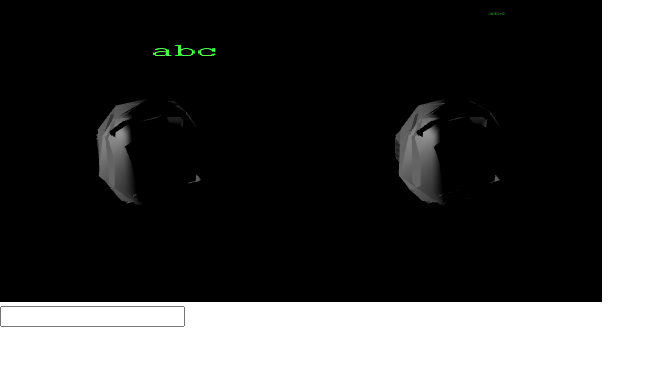
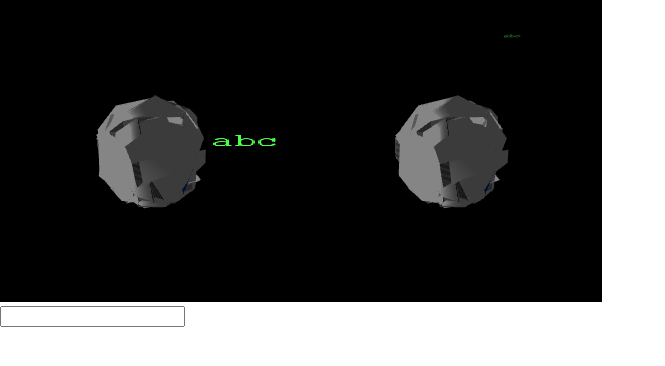
Before and after one commit to josephharding/render_text, a website: page public/index.html in a window 1280 px wide. Shown: the whole page, without its empty margins (0-665 px from the left). Drawn offline with Linux system fonts and the light colour scheme.

Commit message:
render text now using frame buffer instead of copying from the draw screen

```diff
--- a/public/grid.js
+++ b/public/grid.js
@@ -8,8 +8,8 @@ function Grid(sec_width, sec_height, width, height, uvs, gl) {
  	this._positions = [];
   this._offset = [];
 
-  var x = -1;
-  var y = 0.6;
+  var x = -.6;
+  var y = 0;
 
   for(var i = 0; i < width; i++) {
 		for(var j = 0; j < height; j++) {
--- a/public/index.html
+++ b/public/index.html
@@ -15,7 +15,7 @@
     <br/>
     <input id="str" type="text"></input>
   </body>
-  <script id="3d-vs" type="x-shader/x-vertex">#version 300 es
+  <script id="thing-vs" type="x-shader/x-vertex">#version 300 es
 
     uniform mat4 u_worldViewProjection;
     uniform mat4 u_world;
@@ -35,7 +35,7 @@
 			gl_Position.xyz += u_offset;
   	}
   </script>
-  <script id="3d-fs" type="x-shader/x-fragment">#version 300 es
+  <script id="thing-fs" type="x-shader/x-fragment">#version 300 es
 
 		precision mediump float;
 
@@ -48,12 +48,12 @@
     out vec4 outColor;
 
     void main() {
-      float light = dot(normalize(v_normal), u_light);
+      float light = min(max(dot(normalize(v_normal), u_light) + 0.8, 0.4), 0.9);
 			outColor = texture(u_image, v_uv);
       outColor.rgb *= light;
   	}
   </script>
-  <script id="offset-vs" type="x-shader/x-vertex">#version 300 es
+  <script id="glyph-grid-vs" type="x-shader/x-vertex">#version 300 es
 
 		in vec2 a_position;
 		in vec2 a_uv;
@@ -70,7 +70,21 @@
     	gl_Position = vec4((u_scale * aspected) + a_offset, 0, 1);
   	}
   </script>
-  <script id="simple-vs" type="x-shader/x-vertex">#version 300 es
+  <script id="glyph-grid-fs" type="x-shader/x-fragment">#version 300 es
+
+		precision mediump float;
+
+    in vec2 v_uv;
+
+    uniform sampler2D u_image;
+
+    out vec4 outColor;
+
+    void main() {
+			outColor = vec4(0.3, 1, 0.3, 1) * texture(u_image, v_uv);
+  	}
+  </script>
+  <script id="text-quad-vs" type="x-shader/x-vertex">#version 300 es
 
 		in vec2 a_position;
 		in vec2 a_uv;
@@ -84,22 +98,7 @@
     	gl_Position = vec4(a_position, 0, 1);
   	}
   </script>
-  <script id="simple-texture-fs" type="x-shader/x-fragment">#version 300 es
-
-		precision mediump float;
-
-    in vec2 v_uv;
-
-    uniform sampler2D u_image;
-
-    out vec4 outColor;
-
-    void main() {
-			outColor = vec4(0.3, 1, 0.3, 1) * texture(u_image, v_uv);
-			//outColor = vec4(1, 0, 0, 1);
-  	}
-  </script>
-  <script id="other-texture-fs" type="x-shader/x-fragment">#version 300 es
+  <script id="text-quad-fs" type="x-shader/x-fragment">#version 300 es
 
 		precision mediump float;
 
--- a/public/renderer.js
+++ b/public/renderer.js
@@ -12,7 +12,7 @@ function Renderer() {
 Renderer.prototype.init = function (gl) {
   this._gl = gl;
 
-	this.three_program = createProgram(gl, getShader(gl, "3d-vs"), getShader(gl, "3d-fs"));
+	this.three_program = createProgram(gl, getShader(gl, "thing-vs"), getShader(gl, "thing-fs"));
 
   this.worldUL = this._gl.getUniformLocation(this.three_program, "u_world");
   this.worldVPUL = this._gl.getUniformLocation(this.three_program, "u_worldViewProjection");
@@ -46,7 +46,6 @@ Renderer.prototype.draw = function (text, thing, thingTwo) {
 	this._gl.clearColor(0, 0, 0, 1);
 	this._gl.clear(this._gl.COLOR_BUFFER_BIT | this._gl.DEPTH_BUFFER_BIT);
 
-	text.draw(this._gl);
 
 	// start drawing test 3D scene
 	this._gl.useProgram(this.three_program);
@@ -77,8 +76,11 @@ Renderer.prototype.draw = function (text, thing, thingTwo) {
   thingTwo.setOffset(this.offsetUL, -15, 0, 0);
   thingTwo.draw(this.offsetUL, this._gl);
 
+
   this._gl.disable(this._gl.DEPTH_TEST);
 	//this._gl.disable(this._gl.CULL_FACE);
 
-	this.r++;
+  text.draw(this._gl);
+
+  this.r++;
 };
--- a/public/rendertext.js
+++ b/public/rendertext.js
@@ -10,10 +10,10 @@ function RenderText(gl, image, image_dim) {
   this.startTime = Date.now();
 
   this._glyph_program = createProgram(gl,
-    getShader(gl, "offset-vs"), getShader(gl, "simple-texture-fs"));
+    getShader(gl, "glyph-grid-vs"), getShader(gl, "glyph-grid-fs"));
 
   this._quad_program = createProgram(gl,
-    getShader(gl, "simple-vs"), getShader(gl, "other-texture-fs"));
+    getShader(gl, "text-quad-vs"), getShader(gl, "text-quad-fs"));
 
   this.resolutionUL = gl.getUniformLocation(this._glyph_program, "u_resolution");
   this.scaleUL = gl.getUniformLocation(this._glyph_program, "u_scale");
@@ -33,6 +33,30 @@ function RenderText(gl, image, image_dim) {
 	this._quad = new Quad(gl); // canvas for doing screen capture and applying blur effect
 
 	this._texture = gl.createTexture();
+
+	// create the frame buffer where the render text is drawn in the first pass
+	this.framebuffer = gl.createFramebuffer();
+  gl.bindFramebuffer(gl.FRAMEBUFFER, this.framebuffer);
+
+  gl.bindTexture(gl.TEXTURE_2D, this._texture);
+  gl.texParameteri(gl.TEXTURE_2D, gl.TEXTURE_WRAP_S, gl.CLAMP_TO_EDGE);
+  gl.texParameteri(gl.TEXTURE_2D, gl.TEXTURE_WRAP_T, gl.CLAMP_TO_EDGE);
+  gl.texParameteri(gl.TEXTURE_2D, gl.TEXTURE_MIN_FILTER, gl.LINEAR);
+
+  gl.texImage2D(gl.TEXTURE_2D, 0, gl.RGBA, gl.drawingBufferWidth, gl.drawingBufferHeight,
+    0, gl.RGBA, gl.UNSIGNED_BYTE, null);
+
+	var renderbuffer = gl.createRenderbuffer();
+	gl.bindRenderbuffer(gl.RENDERBUFFER, renderbuffer);
+	gl.renderbufferStorage(gl.RENDERBUFFER, gl.DEPTH_COMPONENT16,
+    gl.drawingBufferWidth, gl.drawingBufferHeight);
+
+  gl.framebufferTexture2D(gl.FRAMEBUFFER, gl.COLOR_ATTACHMENT0, gl.TEXTURE_2D, this._texture, 0);
+  gl.framebufferRenderbuffer(gl.FRAMEBUFFER, gl.DEPTH_ATTACHMENT, gl.RENDERBUFFER, renderbuffer);
+
+	gl.bindTexture(gl.TEXTURE_2D, null);
+	gl.bindRenderbuffer(gl.RENDERBUFFER, null);
+	gl.bindFramebuffer(gl.FRAMEBUFFER, null);
 };
 
 RenderText.prototype.updateText = function(str) {
@@ -49,8 +73,17 @@ RenderText.prototype.draw = function(gl) {
   gl.enable(gl.BLEND);
   gl.blendFunc(gl.SRC_ALPHA, gl.ONE);
 
-	this._glyph.draw(gl);
+  // draw the glyphs once to a framebuffer so we can blur it on the quad
+	gl.bindFramebuffer(gl.FRAMEBUFFER, this.framebuffer);
 
+  gl.clearColor(0, 0, 0, 1);
+  gl.clear(gl.COLOR_BUFFER_BIT | gl.DEPTH_BUFFER_BIT);
+
+  this._glyph.draw(gl);
+
+  gl.bindFramebuffer(gl.FRAMEBUFFER, null);
+
+  // now draw the texture we captured on the quad..
 	gl.useProgram(this._quad_program);
 
   gl.uniform1i(this.q_imageUL, 0);
@@ -58,19 +91,17 @@ RenderText.prototype.draw = function(gl) {
   gl.uniform2f(this.q_resolutionUL,
   	gl.drawingBufferWidth, gl.drawingBufferHeight);
 
-  gl.bindTexture(gl.TEXTURE_2D, this._texture);
-  gl.texParameteri(gl.TEXTURE_2D, gl.TEXTURE_WRAP_S, gl.CLAMP_TO_EDGE);
-  gl.texParameteri(gl.TEXTURE_2D, gl.TEXTURE_WRAP_T, gl.CLAMP_TO_EDGE);
-  gl.texParameteri(gl.TEXTURE_2D, gl.TEXTURE_MIN_FILTER, gl.LINEAR);
-
+  // this was the way to take a snapshot if we weren't using frame buffers, expect that
+  // it would have taken a snap of the whole render space, including the ships and everything
+	/*
+	gl.bindTexture(gl.TEXTURE_2D, this._texture);
   gl.copyTexImage2D(gl.TEXTURE_2D, 0, gl.RGBA, 0, 0,
     gl.drawingBufferWidth, gl.drawingBufferHeight, 0);
-
-  gl.clearColor(0, 0, 0, 1);
-	gl.clear(gl.COLOR_BUFFER_BIT);
+	*/
 
   this._quad.draw(gl, this._texture);
 
+  // now a final pass drawing the glyphs directly on the screen (not a frame buffer now)
   gl.useProgram(this._glyph_program);
 
   gl.uniform1i(this.imageUL, 0);
```
